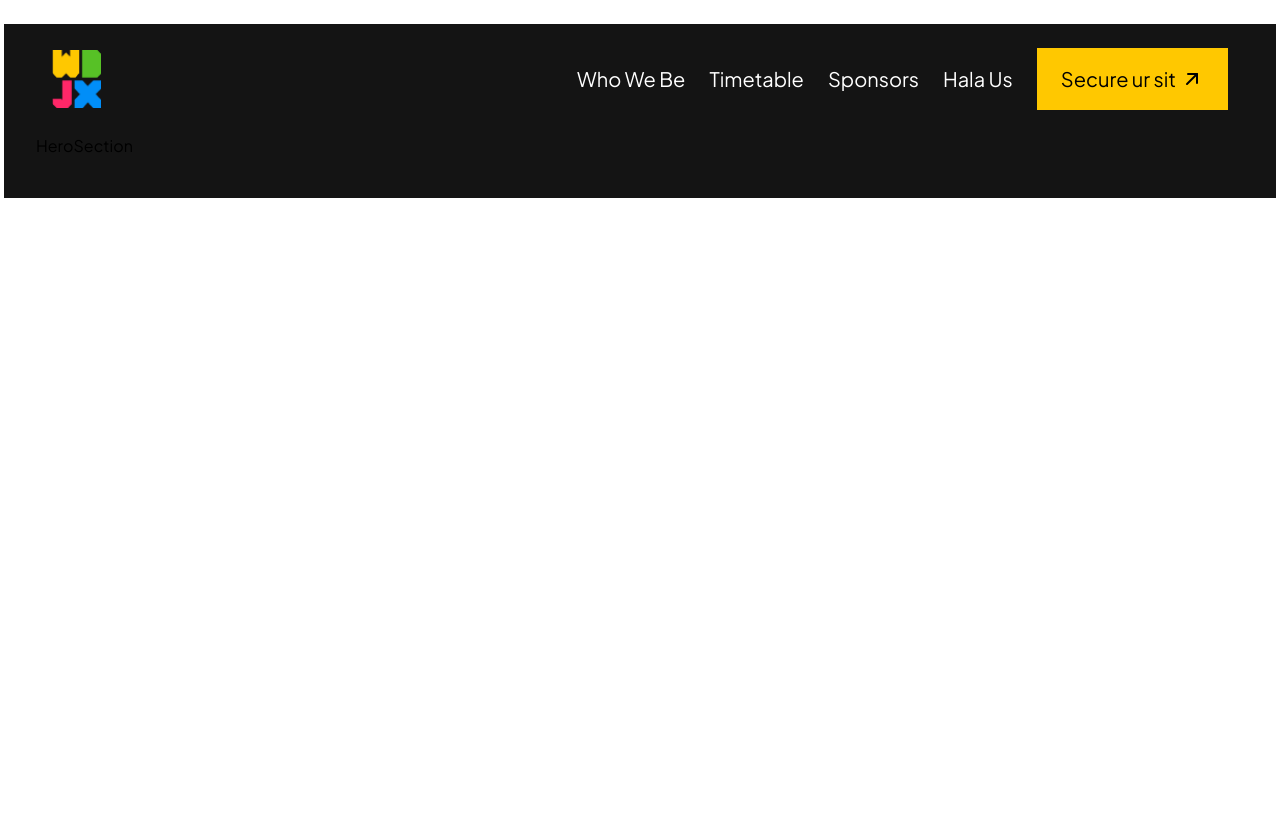
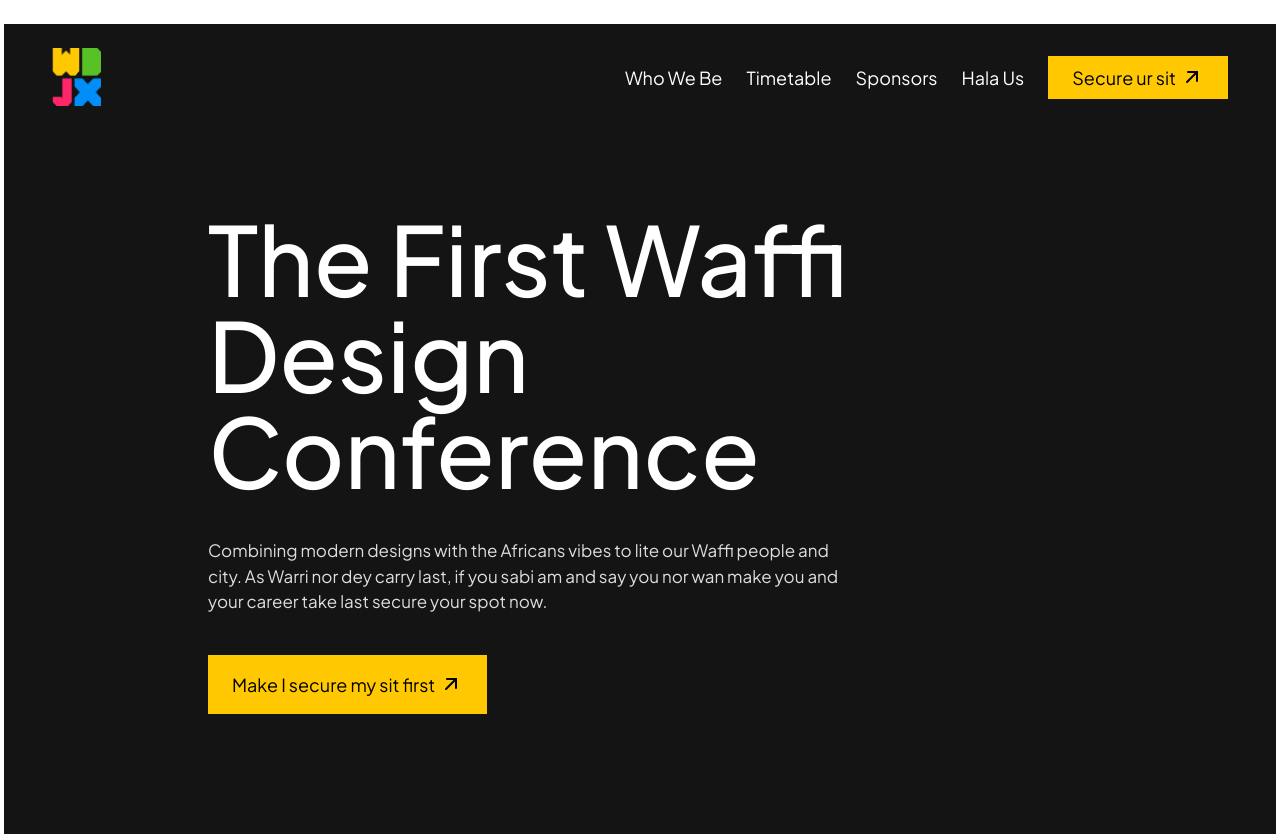
Before and after one commit to Matthewokiemute/wdjx, a Next.js app: page / in a window 1280 px wide. Before the commit the page ends 800 px from the top, so only its background shows below. Built offline with nearby package versions, Linux system fonts and the light colour scheme.

Commit message:
Hero Component

```diff
--- a/src/components/Header.jsx
+++ b/src/components/Header.jsx
@@ -30,23 +30,23 @@ const Header = () => {
           </a>
         </div>
         <div>
-          <ul class="hidden lg:flex lg:text-[20px] items-center space-x-6">
+          <ul class="hidden lg:flex lg:text-[18px] items-center space-x-6">
             <li className="hover:text-primary">
               <a class="effect" href="#home">
                 Who We Be
               </a>
             </li>
-            <li>
+            <li className="hover:text-primary">
               <a href="#about">Timetable</a>
             </li>
-            <li>
+            <li className="hover:text-primary">
               <a href="#service">Sponsors</a>
             </li>
-            <li>
+            <li className="hover:text-primary">
               <a href="#service">Hala Us</a>
             </li>
             <li>
-              <button class="flex items-center space-x-1 bg-primary text-black px-6 py-4 hover:opacity-80 ease-in duration-200">
+              <button class="flex items-center space-x-1 bg-primary text-black px-6 py-2 hover:opacity-80 ease-in duration-200">
                 <a href="https://wa.me/message/PHODOTZ5RGMWC1">Secure ur sit</a>
                 <TbArrowUpRight className="w-6 h-6" />
               </button>
--- a/src/components/HeroSection.jsx
+++ b/src/components/HeroSection.jsx
@@ -1,9 +1,24 @@
-import React from 'react'
+import React from "react";
+import { TbArrowUpRight } from "react-icons/tb";
 
 const HeroSection = () => {
   return (
-    <div>HeroSection</div>
-  )
-}
+    <div className="mx-3 my-10 lg:my-20 lg:px-40 ">
+      <h1 className="text-5xl md:text-6xl lg:text-8xl font-medium mb-5 lg:mb-10 text-white">
+        The First Waffi <br className="hidden lg:inline-block" />
+        Design Conference
+      </h1>
+      <p className="mb-5 lg:mb-10 md:text-[17px] text-[#ddd] lg:w-3/4">
+        Combining modern designs with the Africans vibes to lite our Waffi
+        people and city. As Warri nor dey carry last, if you sabi am and say you
+        nor wan make you and your career take last secure your spot now.
+      </p>
+      <button class="flex items-center space-x-1 bg-[#FFC800] text-black text-[18px] px-6 py-4 hover:opacity-80 ease-in duration-200">
+        <a href="https://wa.me/message/PHODOTZ5RGMWC1">Make I secure my sit first</a>
+        <TbArrowUpRight className="w-6 h-6" />
+      </button>
+    </div>
+  );
+};
 
-export default HeroSection
+export default HeroSection;
```
Also changed, not shown: public/images/shot.png (added).
